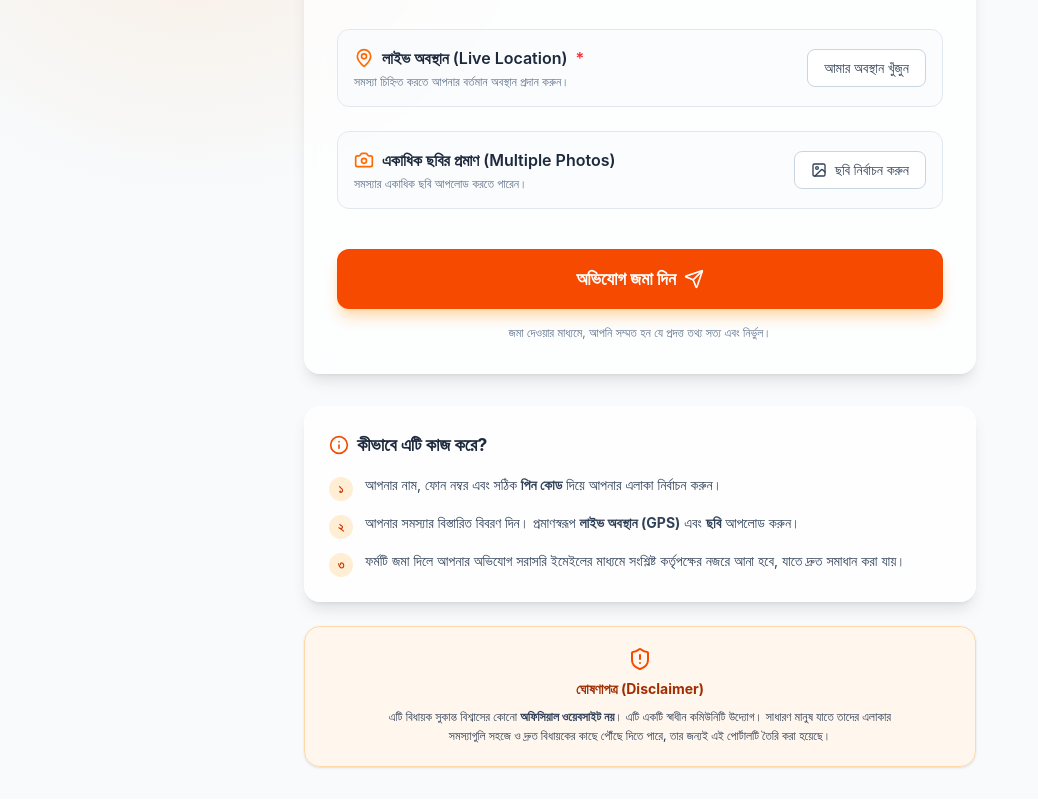
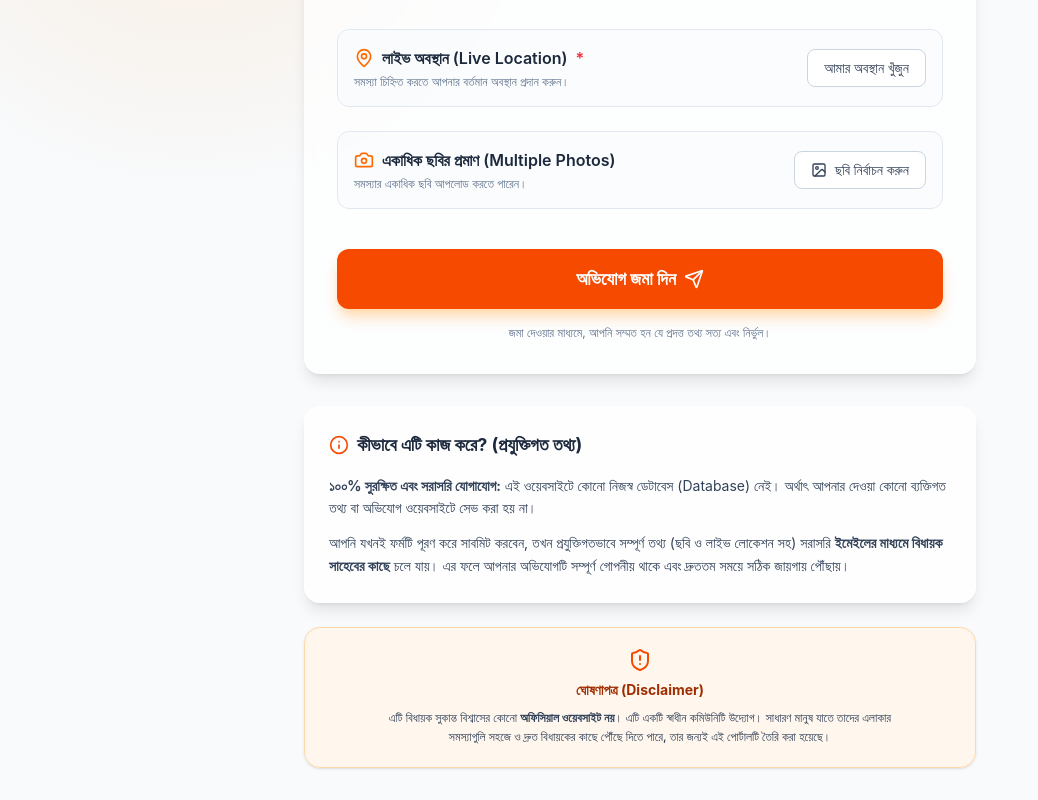
Before and after one commit to anshuonline/informsukanta, a React (Vite) app: page / in a window 1280 px wide. Shown: the part 1129-1929 px from the top of the page, without its empty margins (0-1038 px from the left). Built offline with nearby package versions, Linux system fonts and the light colour scheme.

Commit message:
Fix form key encoding issue and update database technical explanation

```diff
--- a/src/App.jsx
+++ b/src/App.jsx
@@ -135,21 +135,21 @@ export default function App() {
     form.append('from_name', 'সুকান্তকে জানান পোর্টাল');
     form.append('replyto', formData.email);
 
-    form.append('নাম (Name)', formData.name);
-    form.append('ফোন নম্বর (Phone)', formData.phone);
-    form.append('ইমেইল (Email)', formData.email);
-    form.append('পিন কোড (Pincode)', formData.pincode);
+    form.append('Name', formData.name);
+    form.append('Phone', formData.phone);
+    form.append('Email', formData.email);
+    form.append('Pincode', formData.pincode);
     if (formData.locationName) {
-      form.append('এলাকা (Area)', formData.locationName);
+      form.append('Area', formData.locationName);
     }
     if (formData.problemType) {
-      form.append('সমস্যার ধরন (Problem Type)', formData.problemType);
+      form.append('Problem_Type', formData.problemType);
     }
-    form.append('অভিযোগ (Complaint)', formData.complaint);
+    form.append('Complaint', formData.complaint);
 
     if (location) {
-      form.append('অবস্থান_ঠিকানা (Location Address)', location.address);
-      form.append('গুগল_ম্যাপস_লিঙ্ক (Google Maps Link)', `https://www.google.com/maps/search/?api=1&query=${location.lat},${location.lng}`);
+      form.append('Location_Address', location.address);
+      form.append('Google_Maps_Link', `https://www.google.com/maps/search/?api=1&query=${location.lat},${location.lng}`);
     }
 
     // Add multiple images (Note: Web3Forms free tier might restrict multiple attachments,
@@ -470,22 +470,16 @@ export default function App() {
           {/* How it works */}
           <div className="bg-white/80 backdrop-blur-md rounded-2xl p-6 shadow-lg border border-white/50">
             <h3 className="text-lg font-bold text-slate-800 mb-4 flex items-center gap-2">
-              <Info className="w-5 h-5 text-orange-600" /> কীভাবে এটি কাজ করে?
+              <Info className="w-5 h-5 text-orange-600" /> কীভাবে এটি কাজ করে? (প্রযুক্তিগত তথ্য)
             </h3>
-            <ul className="space-y-3 text-sm text-slate-700">
-              <li className="flex items-start gap-3">
-                <div className="w-6 h-6 rounded-full bg-orange-100 text-orange-700 flex items-center justify-center flex-shrink-0 mt-0.5 text-xs font-bold">১</div>
-                <p>আপনার নাম, ফোন নম্বর এবং সঠিক <strong>পিন কোড</strong> দিয়ে আপনার এলাকা নির্বাচন করুন।</p>
-              </li>
-              <li className="flex items-start gap-3">
-                <div className="w-6 h-6 rounded-full bg-orange-100 text-orange-700 flex items-center justify-center flex-shrink-0 mt-0.5 text-xs font-bold">২</div>
-                <p>আপনার সমস্যার বিস্তারিত বিবরণ দিন। প্রমাণস্বরূপ <strong>লাইভ অবস্থান (GPS)</strong> এবং <strong>ছবি</strong> আপলোড করুন।</p>
-              </li>
-              <li className="flex items-start gap-3">
-                <div className="w-6 h-6 rounded-full bg-orange-100 text-orange-700 flex items-center justify-center flex-shrink-0 mt-0.5 text-xs font-bold">৩</div>
-                <p>ফর্মটি জমা দিলে আপনার অভিযোগ সরাসরি ইমেইলের মাধ্যমে সংশ্লিষ্ট কর্তৃপক্ষের নজরে আনা হবে, যাতে দ্রুত সমাধান করা যায়।</p>
-              </li>
-            </ul>
+            <div className="text-sm text-slate-700 space-y-3 leading-relaxed">
+              <p>
+                <strong>১০০% সুরক্ষিত এবং সরাসরি যোগাযোগ:</strong> এই ওয়েবসাইটে কোনো নিজস্ব ডেটাবেস (Database) নেই। অর্থাৎ আপনার দেওয়া কোনো ব্যক্তিগত তথ্য বা অভিযোগ ওয়েবসাইটে সেভ করা হয় না।
+              </p>
+              <p>
+                আপনি যখনই ফর্মটি পূরণ করে সাবমিট করবেন, তখন প্রযুক্তিগতভাবে সম্পূর্ণ তথ্য (ছবি ও লাইভ লোকেশন সহ) সরাসরি <strong>ইমেইলের মাধ্যমে বিধায়ক সাহেবের কাছে</strong> চলে যায়। এর ফলে আপনার অভিযোগটি সম্পূর্ণ গোপনীয় থাকে এবং দ্রুততম সময়ে সঠিক জায়গায় পৌঁছায়।
+              </p>
+            </div>
           </div>
 
           {/* Disclaimer */}
```
